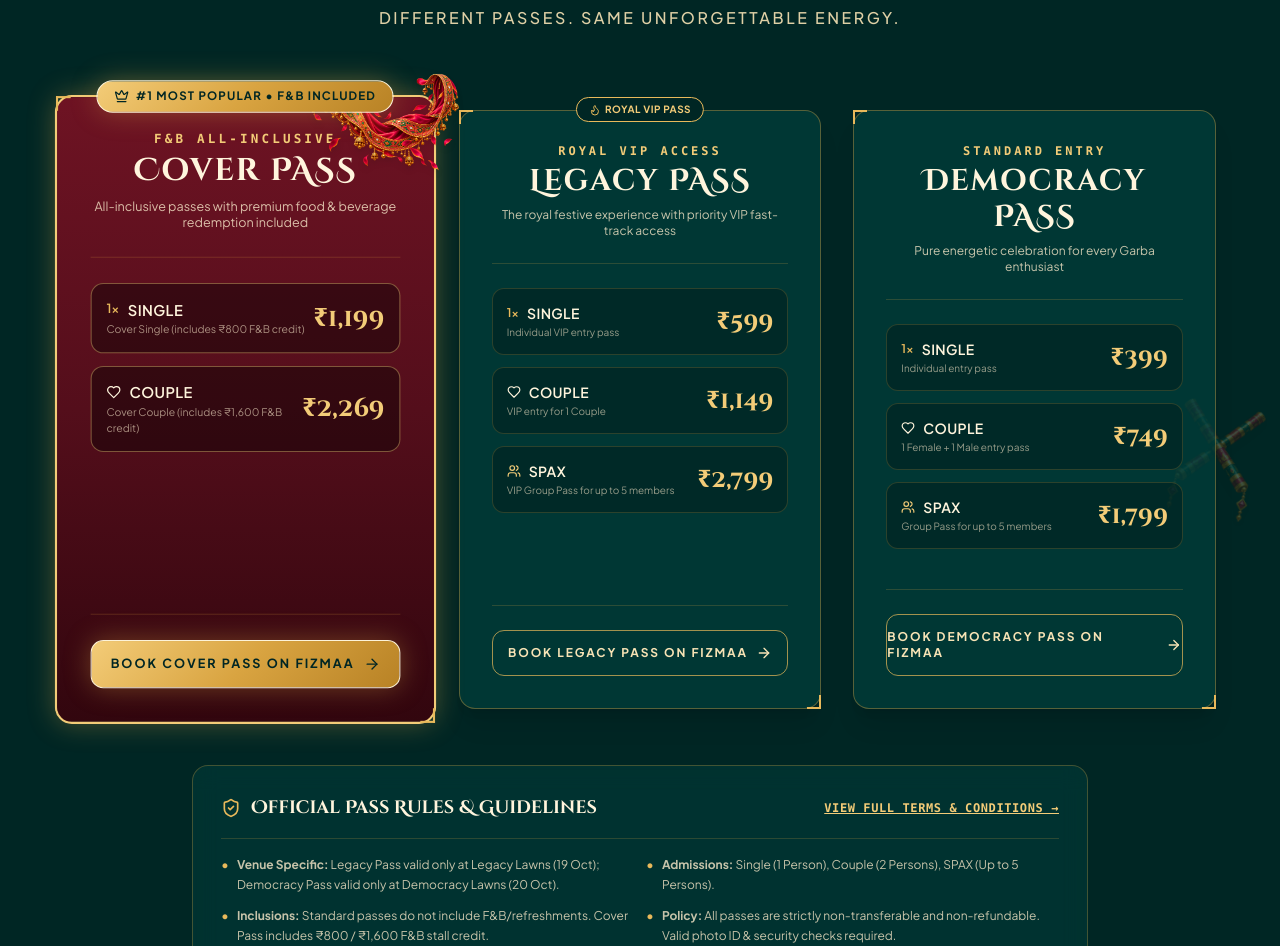
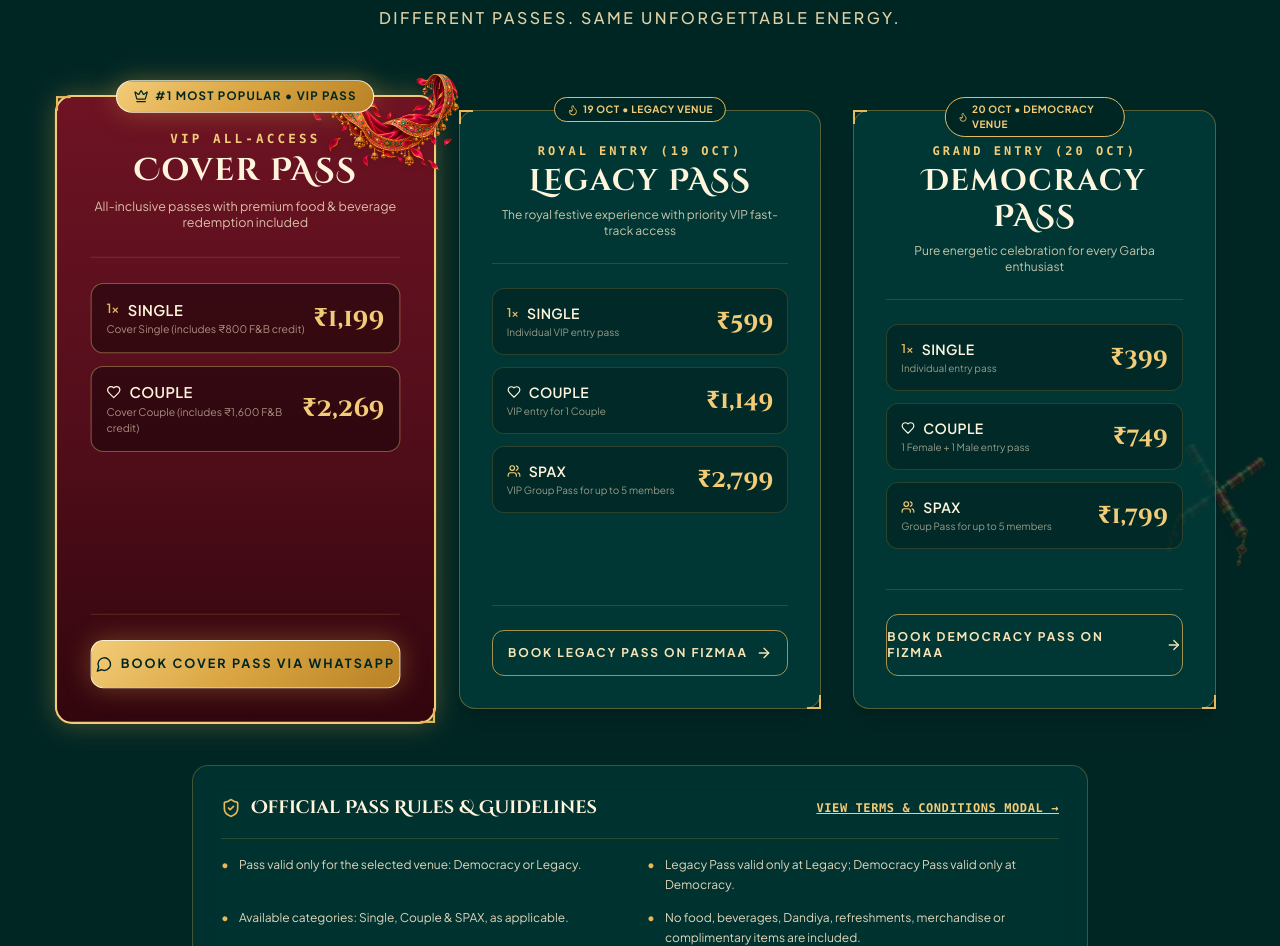
Before and after one commit to anshrajore/garba-ni-raat, a React (Vite) app: page / in a window 1280 px wide. Shown: the part 2846-3792 px from the top of the page. Built offline with nearby package versions, Linux system fonts and the light colour scheme.

Commit message:
Configure exact 8 Terms points, WhatsApp booking for Cover Pass, and Democracy link id=111

```diff
--- a/src/components/BookYourNight.tsx
+++ b/src/components/BookYourNight.tsx
@@ -103,7 +103,7 @@ export const BookYourNight: React.FC = () => {
             <div className="relative z-10 pt-4 border-t border-gold-500/20 flex flex-col sm:flex-row items-center justify-between gap-3">
               <span className="text-[11px] text-ivory-200/70">Tickets exclusively on Fizmaa</span>
               <a
-                href={EVENT_INFO.fizmaaTicketUrl}
+                href={EVENT_INFO.fizmaaLegacyUrl}
                 target="_blank"
                 rel="noopener noreferrer"
                 className="w-full sm:w-auto inline-flex items-center justify-center gap-2 px-6 py-3 rounded-lg bg-gold-gradient text-emerald-950 font-sans font-bold text-xs uppercase tracking-[0.14em] shadow-gold-subtle hover:shadow-gold-glow transition-all duration-300 hover:scale-105 border border-gold-300"
@@ -174,7 +174,7 @@ export const BookYourNight: React.FC = () => {
             <div className="relative z-10 pt-4 border-t border-gold-500/20 flex flex-col sm:flex-row items-center justify-between gap-3">
               <span className="text-[11px] text-ivory-200/70">Tickets exclusively on Fizmaa</span>
               <a
-                href={EVENT_INFO.fizmaaTicketUrl}
+                href={EVENT_INFO.fizmaaDemocracyUrl}
                 target="_blank"
                 rel="noopener noreferrer"
                 className="w-full sm:w-auto inline-flex items-center justify-center gap-2 px-6 py-3 rounded-lg bg-gradient-to-r from-[#F3CC78] via-[#E8B95B] to-[#D9A441] text-maroon-950 font-sans font-bold text-xs uppercase tracking-[0.14em] shadow-gold-subtle hover:shadow-gold-glow transition-all duration-300 hover:scale-105 border border-gold-300"
--- a/src/components/ChooseExperience.tsx
+++ b/src/components/ChooseExperience.tsx
@@ -1,12 +1,18 @@
 import React from 'react';
-import { ArrowRight, Crown, Users, Heart, Sparkles, Flame, ShieldCheck } from 'lucide-react';
-import { TICKET_TIERS, EVENT_INFO } from '../data/eventData';
+import { ArrowRight, Crown, Users, Heart, Sparkles, Flame, ShieldCheck, MessageCircle } from 'lucide-react';
+import { TICKET_TIERS, EVENT_INFO, TERMS_AND_CONDITIONS } from '../data/eventData';
 
 interface ChooseExperienceProps {
   onOpenTerms?: () => void;
 }
 
 export const ChooseExperience: React.FC<ChooseExperienceProps> = ({ onOpenTerms }) => {
+  const getTicketUrl = (category: string) => {
+    if (category === 'Cover') return EVENT_INFO.coverPassWhatsappUrl;
+    if (category === 'Legacy') return EVENT_INFO.fizmaaLegacyUrl;
+    return EVENT_INFO.fizmaaDemocracyUrl;
+  };
+
   return (
     <section id="choose-experience" className="relative py-24 sm:py-32 bg-emerald-950 text-ivory-100 overflow-hidden">
 
@@ -53,8 +59,10 @@ export const ChooseExperience: React.FC<ChooseExperienceProps> = ({ onOpenTerms
         {/* 3 Master Pricing Tier Cards - COVER PASS FIRST & ELEVATED FOR CONVERSION */}
         <div className="grid grid-cols-1 md:grid-cols-3 gap-8 max-w-6xl mx-auto items-stretch">
 
-          {TICKET_TIERS.map((tier, idx) => {
+          {TICKET_TIERS.map((tier) => {
             const isFeatured = tier.isPopular; // Cover Pass is index 0 and isPopular = true
+            const isCover = tier.category === 'Cover';
+            const actionUrl = getTicketUrl(tier.category);
 
             return (
               <div
@@ -76,20 +84,25 @@ export const ChooseExperience: React.FC<ChooseExperienceProps> = ({ onOpenTerms
                 {isFeatured ? (
                   <div className="absolute -top-4 left-1/2 -translate-x-1/2 px-4 py-1.5 rounded-full bg-gold-gradient text-emerald-950 text-[11px] font-bold tracking-widest uppercase flex items-center gap-1.5 shadow-gold-glow border border-gold-100 whitespace-nowrap z-40">
                     <Crown className="w-3.5 h-3.5" />
-                    #1 MOST POPULAR • F&B INCLUDED
+                    #1 MOST POPULAR • VIP PASS
                   </div>
                 ) : tier.category === 'Legacy' ? (
                   <div className="absolute -top-3.5 left-1/2 -translate-x-1/2 px-3 py-1 rounded-full bg-emerald-950 border border-gold-400 text-gold-300 text-[10px] font-bold tracking-wider uppercase flex items-center gap-1">
                     <Flame className="w-3 h-3 text-gold-400" />
-                    ROYAL VIP PASS
+                    19 OCT • LEGACY VENUE
                   </div>
-                ) : null}
+                ) : (
+                  <div className="absolute -top-3.5 left-1/2 -translate-x-1/2 px-3 py-1 rounded-full bg-emerald-950 border border-gold-400 text-gold-300 text-[10px] font-bold tracking-wider uppercase flex items-center gap-1">
+                    <Flame className="w-3 h-3 text-gold-400" />
+                    20 OCT • DEMOCRACY VENUE
+                  </div>
+                )}
 
                 <div>
                   {/* Category Title */}
                   <div className="text-center pb-6 border-b border-gold-500/20 relative">
                     <span className="text-xs uppercase font-mono tracking-[0.25em] text-gold-300 font-semibold block mb-1">
-                      {tier.category === 'Cover' ? 'F&B ALL-INCLUSIVE' : tier.category === 'Legacy' ? 'ROYAL VIP ACCESS' : 'STANDARD ENTRY'}
+                      {tier.category === 'Cover' ? 'VIP ALL-ACCESS' : tier.category === 'Legacy' ? 'ROYAL ENTRY (19 OCT)' : 'GRAND ENTRY (20 OCT)'}
                     </span>
                     <h3 className="font-serif text-3xl font-bold text-ivory-100 tracking-wider">
                       {tier.category} PASS
@@ -133,20 +146,29 @@ export const ChooseExperience: React.FC<ChooseExperienceProps> = ({ onOpenTerms
                   </div>
                 </div>
 
-                {/* Direct Book on Fizmaa Button */}
+                {/* Booking Button — WhatsApp for Cover, Fizmaa for Legacy & Democracy */}
                 <div className="pt-6 mt-4 border-t border-gold-500/20">
                   <a
-                    href={EVENT_INFO.fizmaaTicketUrl}
+                    href={actionUrl}
                     target="_blank"
                     rel="noopener noreferrer"
                     className={`w-full py-3.5 rounded-xl font-sans font-bold text-xs uppercase tracking-[0.16em] flex items-center justify-center gap-2 transition-all duration-300 ${
-                      isFeatured
+                      isCover
                         ? 'bg-gold-gradient text-emerald-950 shadow-gold-glow hover:scale-[1.03] border border-gold-100'
                         : 'border border-gold-400/70 text-gold-200 hover:bg-gold-500 hover:text-emerald-950 hover:shadow-gold-subtle'
                     }`}
                   >
-                    <span>BOOK {tier.category} PASS ON FIZMAA</span>
-                    <ArrowRight className="w-4 h-4" />
+                    {isCover ? (
+                      <>
+                        <MessageCircle className="w-4 h-4" />
+                        <span>BOOK COVER PASS VIA WHATSAPP</span>
+                      </>
+                    ) : (
+                      <>
+                        <span>BOOK {tier.category} PASS ON FIZMAA</span>
+                        <ArrowRight className="w-4 h-4" />
+                      </>
+                    )}
                   </a>
                 </div>
 
@@ -156,7 +178,7 @@ export const ChooseExperience: React.FC<ChooseExperienceProps> = ({ onOpenTerms
 
         </div>
 
-        {/* Official Terms & Conditions Quick Notice Card */}
+        {/* Official Pass Rules & Guidelines Card — Exact 8 Points */}
         <div className="mt-14 max-w-4xl mx-auto rounded-2xl bg-emerald-900/50 border border-gold-500/30 p-6 sm:p-7 backdrop-blur-md">
           <div className="flex flex-col sm:flex-row items-start sm:items-center justify-between gap-4 pb-4 border-b border-gold-500/20">
             <div className="flex items-center gap-2.5">
@@ -169,27 +191,17 @@ export const ChooseExperience: React.FC<ChooseExperienceProps> = ({ onOpenTerms
               onClick={() => onOpenTerms?.()}
               className="text-xs font-mono font-bold text-gold-300 hover:text-white uppercase tracking-wider underline flex items-center gap-1"
             >
-              View Full Terms & Conditions →
+              View Terms & Conditions Modal →
             </button>
           </div>
 
-          <div className="grid grid-cols-1 sm:grid-cols-2 gap-3 mt-4 text-xs text-ivory-200/80 leading-relaxed">
-            <div className="flex items-start gap-2">
-              <span className="text-gold-400 font-bold">•</span>
-              <span><strong>Venue Specific:</strong> Legacy Pass valid only at Legacy Lawns (19 Oct); Democracy Pass valid only at Democracy Lawns (20 Oct).</span>
-            </div>
-            <div className="flex items-start gap-2">
-              <span className="text-gold-400 font-bold">•</span>
-              <span><strong>Admissions:</strong> Single (1 Person), Couple (2 Persons), SPAX (Up to 5 Persons).</span>
-            </div>
-            <div className="flex items-start gap-2">
-              <span className="text-gold-400 font-bold">•</span>
-              <span><strong>Inclusions:</strong> Standard passes do not include F&B/refreshments. Cover Pass includes ₹800 / ₹1,600 F&B stall credit.</span>
-            </div>
-            <div className="flex items-start gap-2">
-              <span className="text-gold-400 font-bold">•</span>
-              <span><strong>Policy:</strong> All passes are strictly non-transferable and non-refundable. Valid photo ID & security checks required.</span>
-            </div>
+          <div className="grid grid-cols-1 sm:grid-cols-2 gap-3.5 mt-4 text-xs text-ivory-200/90 leading-relaxed">
+            {TERMS_AND_CONDITIONS.map((term, idx) => (
+              <div key={idx} className="flex items-start gap-2.5">
+                <span className="text-gold-400 font-bold shrink-0">•</span>
+                <span>{term}</span>
+              </div>
+            ))}
           </div>
         </div>
 
--- a/src/data/eventData.ts
+++ b/src/data/eventData.ts
@@ -29,10 +29,12 @@ export const EVENT_INFO = {
   instagramUrl: 'https://www.instagram.com/garbaniraat_/',
   instagramHandle: '@garbaniraat_',
   colorfulLogo: '/assets/brand/garba-ni-raat-colorful-logo.png',
-  time: '7:00 PM – 1:00 AM (Both Nights)',
   ticketPartner: 'Fizmaa',
   fizmaaLogo: '/assets/brand/fizmaa-logo.png',
   fizmaaTicketUrl: 'https://live.fizmaa.com/event.html?id=92',
+  fizmaaLegacyUrl: 'https://live.fizmaa.com/event.html?id=92',
+  fizmaaDemocracyUrl: 'https://live.fizmaa.com/event.html?id=111',
+  coverPassWhatsappUrl: 'https://wa.me/918554018129?text=Hello%20Team%20Garba%20Ni%20Raat!%20I%20would%20like%20to%20book%20and%20reserve%20the%20exclusive%20Cover%20Pass%20for%20the%20event.%20Please%20share%20the%20booking%20details.',
 };
 
 // COVER PASS FIRST for maximum sales conversion
@@ -281,7 +283,7 @@ export const TERMS_AND_CONDITIONS = [
   'Pass valid only for the selected venue: Democracy or Legacy.',
   'Legacy Pass valid only at Legacy; Democracy Pass valid only at Democracy.',
   'Available categories: Single, Couple & SPAX, as applicable.',
-  'No food, beverages, Dandiya, refreshments, merchandise or complimentary items are included (unless explicitly specified with Cover Pass).',
+  'No food, beverages, Dandiya, refreshments, merchandise or complimentary items are included.',
   'Couple Pass admits 2 persons; SPAX Pass admits up to 5 persons.',
   'Passes are non-transferable and non-refundable.',
   'Valid pass required for entry. Venue rules & security checks apply.',
```
Also changed, not shown: 1 other file (tests, documents, lock files or other folders).
